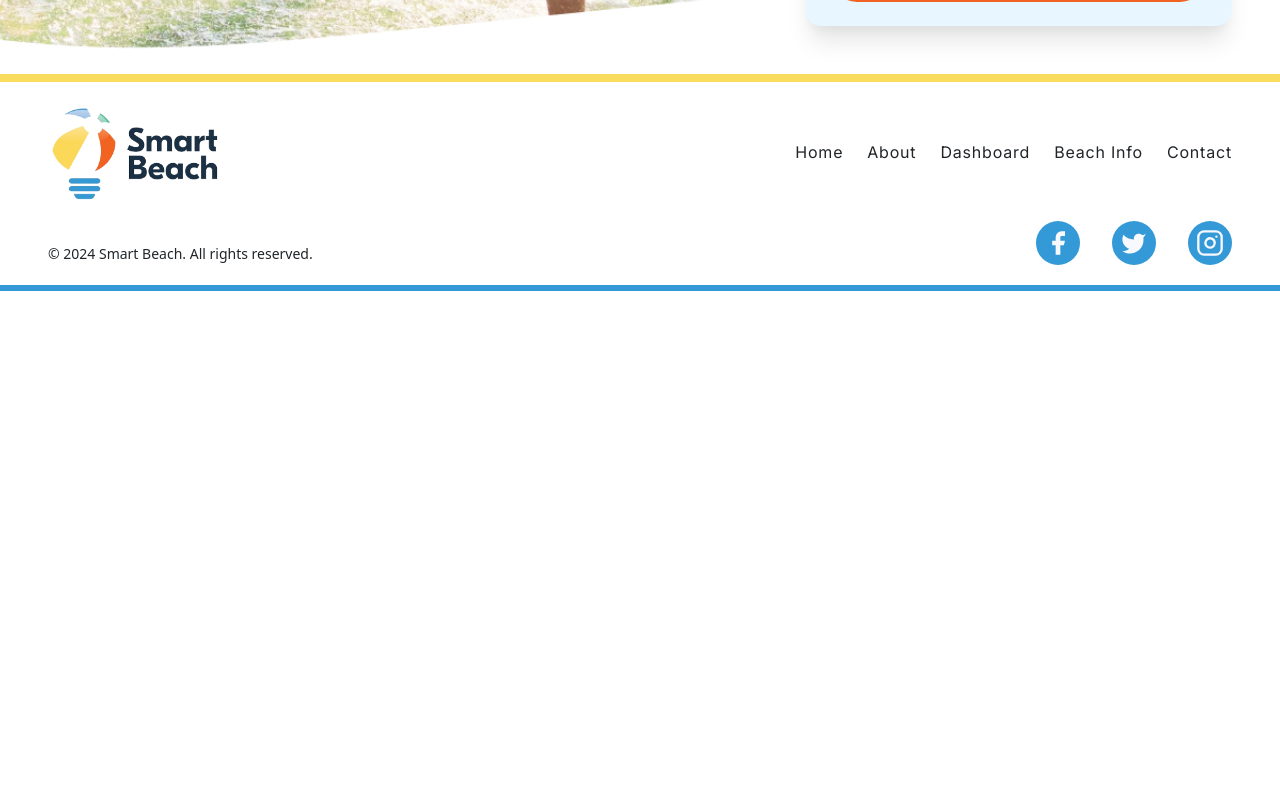
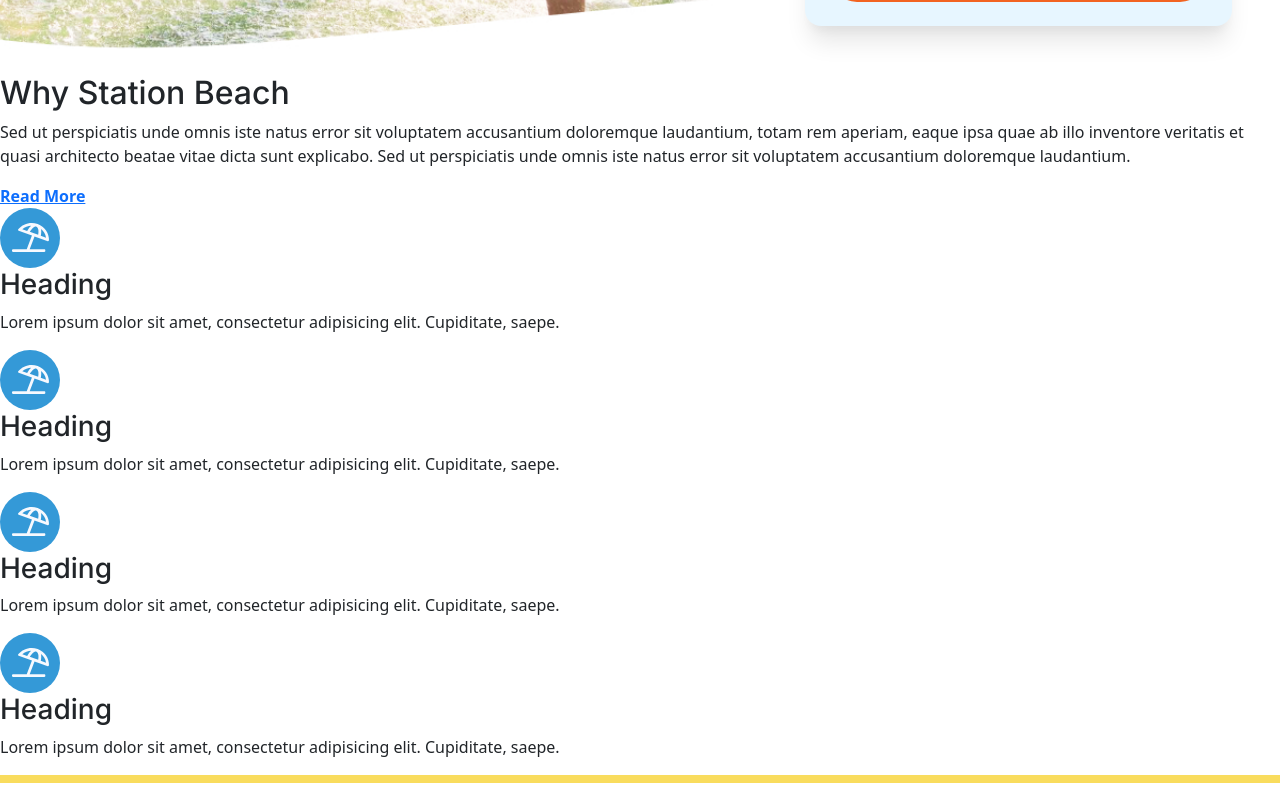
Before and after one commit to C-Blouin/SmartBeach, a React (Vite) app: page / in a window 1280 px wide. Shown: the part 940-1740 px from the top of the page. Before the commit the page ends 1231 px from the top, so only its background shows below. Built offline with nearby package versions, Linux system fonts and the light colour scheme.

Commit message:
Added Landing Why Section Foundation

```diff
--- a/src/views/Home.jsx
+++ b/src/views/Home.jsx
@@ -128,6 +128,69 @@ function Home() {
 			</div>
 			{/* End of Hero Wrapper */}
 
+			{/* Start of Why Section */}
+			<section id="why">
+
+				{/* Start of Why Section Primary Content */}
+				<article className="why-container">
+					<h2>Why Station Beach</h2>
+					<div className="why-contents">
+						<p>
+						Sed ut perspiciatis unde omnis iste natus error sit voluptatem
+						accusantium doloremque laudantium, totam rem aperiam, eaque ipsa quae ab
+						illo inventore veritatis et quasi architecto beatae vitae dicta sunt
+						explicabo. Sed ut perspiciatis unde omnis iste natus error sit voluptatem
+						accusantium doloremque laudantium.
+						</p>
+						<a href="#">Read More</a>
+					</div>
+				</article>
+				{/* End of Why Section Primary Content */}
+
+				{/* Start of Reasons Container */}
+				<div className="reasons">
+
+					{/* Reason One Card */}
+					<article>
+						<img src={reasonIcon} alt="Reason" />
+						<div>
+							<h3 className="reason-heading">Heading</h3>
+							<p>Lorem ipsum dolor sit amet, consectetur adipisicing elit. Cupiditate, saepe.</p>
+						</div>
+					</article>
+
+					{/* Reson Two Card */}
+					<article>
+						<img src={reasonIcon} alt="Reason" />
+						<div>
+							<h3 className="reason-heading">Heading</h3>
+							<p>Lorem ipsum dolor sit amet, consectetur adipisicing elit. Cupiditate, saepe.</p>
+						</div>
+					</article>
+
+					{/* Reason Three Card */}
+					<article>
+						<img src={reasonIcon} alt="Reason" />
+						<div>
+							<h3 className="reason-heading">Heading</h3>
+							<p>Lorem ipsum dolor sit amet, consectetur adipisicing elit. Cupiditate, saepe.</p>
+						</div>
+					</article>
+
+					{/* Reason Four Card */}
+					<article>
+						<img src={reasonIcon} alt="Reason" />
+						<div>
+							<h3 className="reason-heading">Heading</h3>
+							<p>Lorem ipsum dolor sit amet, consectetur adipisicing elit. Cupiditate, saepe.</p>
+						</div>
+					</article>
+				</div>
+				{/* End of Reasons Container */}
+
+			</section>
+			{/* End of Why Section */}
+
 		</div>
 
 	);
```
